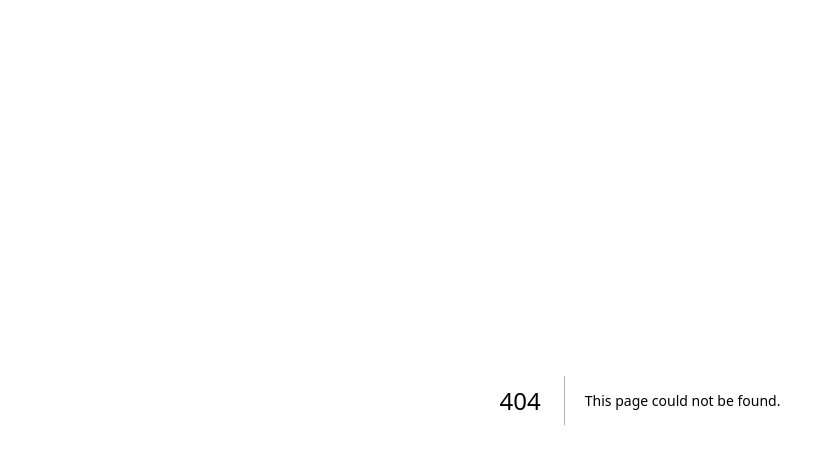
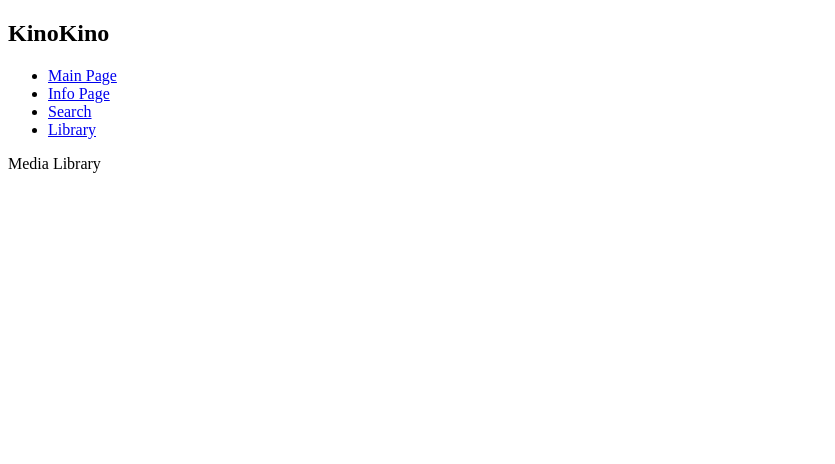
Before and after one commit to alionazagorodnyaya/movie-project, a Next.js app: page /library in a window 1280 px wide. Before the commit this address had no page. Shown: the top 464 px of the page, without its empty margins (0-835 px from the left). Built offline with nearby package versions, Linux system fonts and the light colour scheme.

Commit message:
add layoutand pages links

```diff
--- a/src/app/layout.tsx
+++ b/src/app/layout.tsx
@@ -6,7 +6,25 @@ export default function RootLayout({
 	return (
 		<html lang="en">
 			<body>
-				<header></header>
+				<header>
+					<h2>KinoKino</h2>
+					<nav>
+						<ul>
+							<li>
+								<a href="/">Main Page</a>
+							</li>
+							<li>
+								<a href="/information">Info Page</a>
+							</li>
+							<li>
+								<a href="/search">Search</a>
+							</li>
+							<li>
+								<a href="/library">Library</a>
+							</li>
+						</ul>
+					</nav>
+				</header>
 				<main>{children}</main>
 				<footer></footer>
 			</body>
--- /dev/null
+++ b/src/app/library/page.tsx
@@ -0,0 +1,3 @@
+export default function MediaLibrary() {
+	return <p>Media Library</p>;
+}
--- /dev/null
+++ b/src/app/search/page.tsx
@@ -0,0 +1,3 @@
+export default function Search() {
+	return <p>Search page</p>;
+}
```
Also changed, not shown: task.txt.
